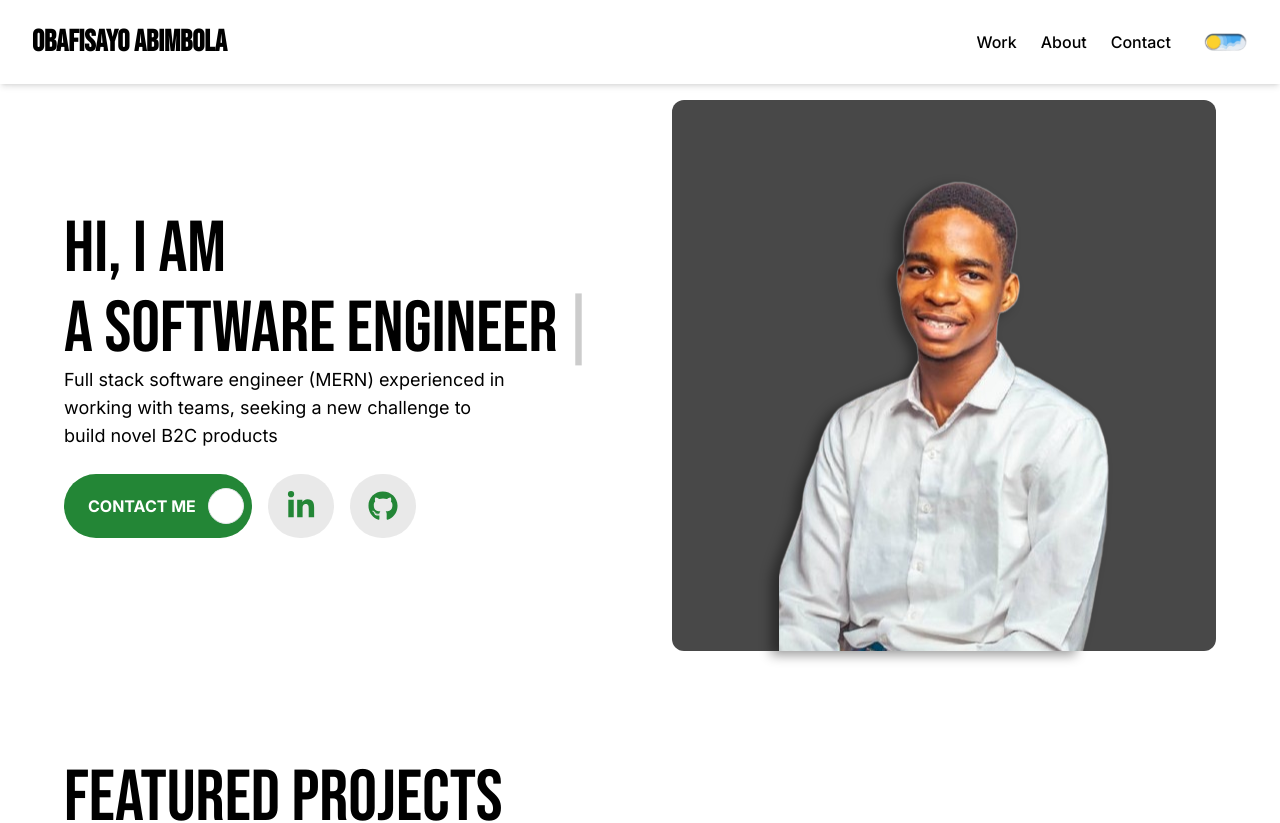
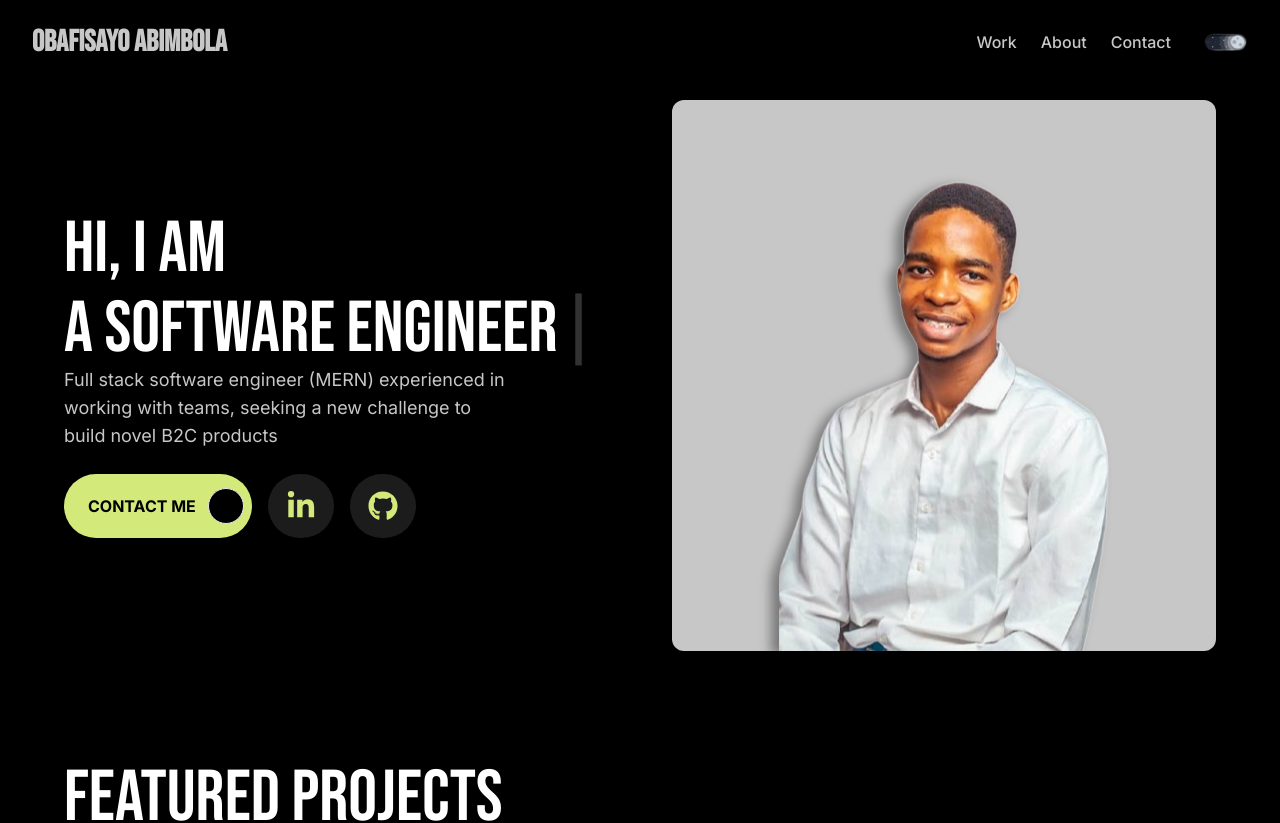
Before and after one commit to Okun15Ola/my-portfolio-site, a React (Create React App) app: page /#about in a window 1280 px wide. Before the commit this address led to /. Shown: the top 823 px of the page. Built offline with nearby package versions, Linux system fonts and the light colour scheme.

Commit message:
init localstorage to be in dark mode

```diff
--- a/src/components/navbar/darkmode/DarkMode.jsx
+++ b/src/components/navbar/darkmode/DarkMode.jsx
@@ -4,7 +4,7 @@ import DarkButton from "../../../assets/static/darkmode/dark-mode-button.png"
 
 const DarkMode = () => {
     const [theme, setTheme] = React.useState(
-        localStorage.getItem("theme") ? localStorage.getItem("theme") : "light"
+        localStorage.getItem("theme") ? localStorage.getItem("theme") : "dark"
     );
 
     const element = document.documentElement;
```
